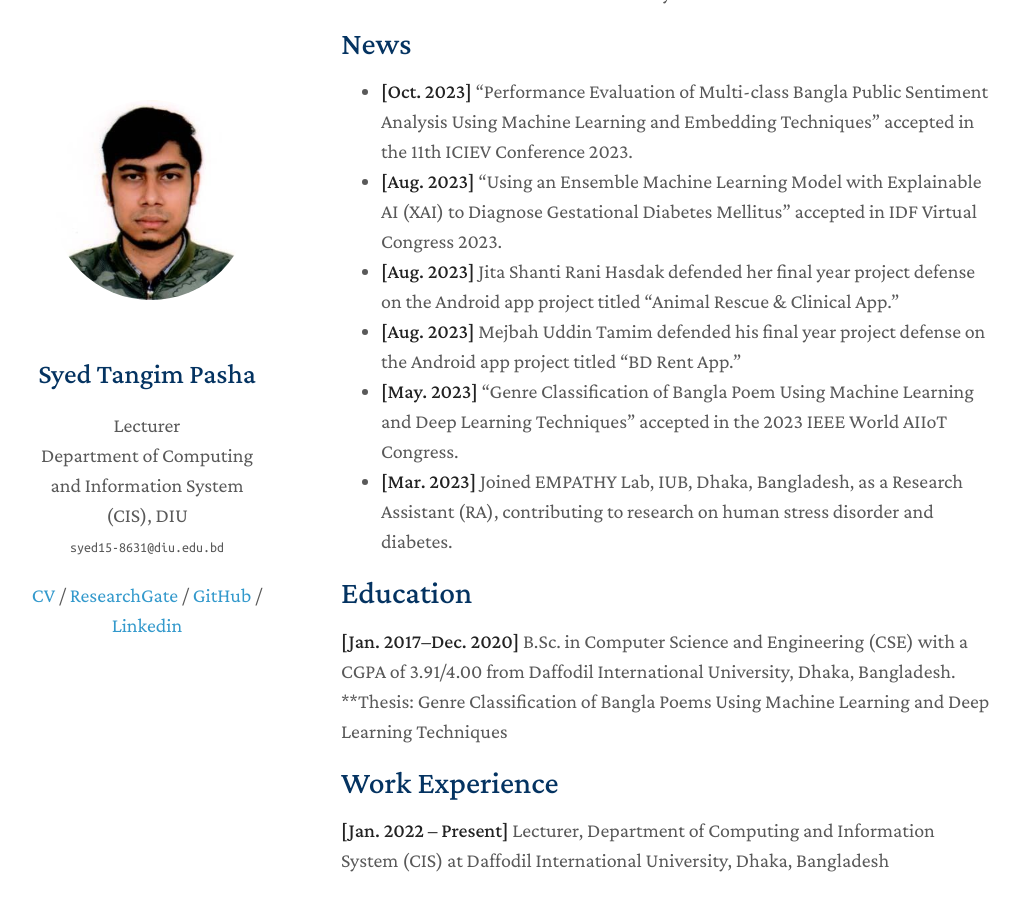
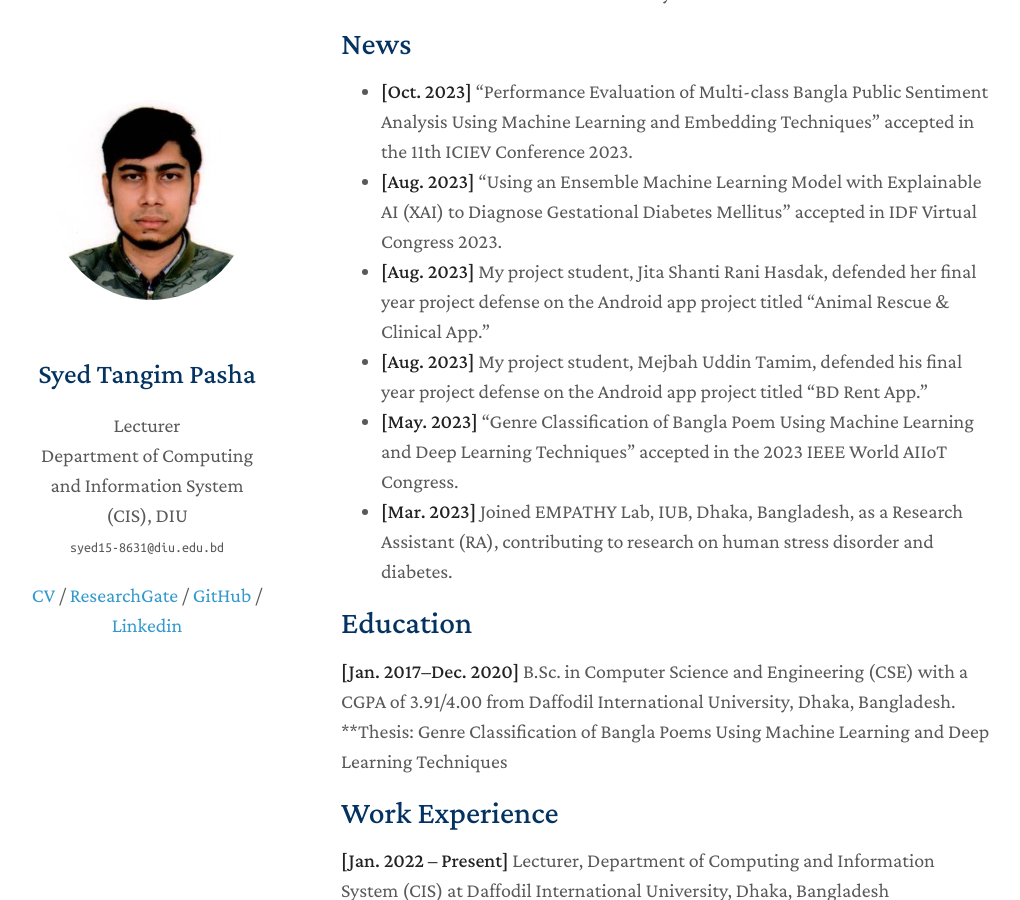
Before and after one commit to Syed-Tangim-Pasha/syed-tangim-pasha.github.io, a Jekyll site: the page built from index.md, in a window 1280 px wide and 900 px high, scrolled down 425 px. Shown: the whole window, without its empty margins (129-1149 px from the left). Built offline with Jekyll 4.4.1, drawn with Linux system fonts in a browser that asks for light colours; nearby versions of some CDN libraries; a style sheet for code colours, icons or effects is not loaded; our own code applies the rules of GitHub Pages for plain Markdown files.

Commit message:
Update index.md

```diff
--- a/index.md
+++ b/index.md
@@ -10,8 +10,8 @@ I am Syed Tangim Pasha, currently working as a lecturer in the Department of Com
 
 - **[Oct. 2023]** "Performance Evaluation of Multi-class Bangla Public Sentiment Analysis Using Machine Learning and Embedding Techniques" accepted in the 11th ICIEV Conference 2023.
 - **[Aug. 2023]** "Using an Ensemble Machine Learning Model with Explainable AI (XAI) to Diagnose Gestational Diabetes Mellitus" accepted in IDF Virtual Congress 2023.
-- **[Aug. 2023]** Jita Shanti Rani Hasdak defended her final year project defense on the Android app project titled "Animal Rescue & Clinical App."
-- **[Aug. 2023]** Mejbah Uddin Tamim defended his final year project defense on the Android app project titled "BD Rent App."
+- **[Aug. 2023]** My project student, Jita Shanti Rani Hasdak, defended her final year project defense on the Android app project titled "Animal Rescue & Clinical App."
+- **[Aug. 2023]** My project student, Mejbah Uddin Tamim, defended his final year project defense on the Android app project titled "BD Rent App."
 - **[May. 2023]** "Genre Classification of Bangla Poem Using Machine Learning and Deep Learning Techniques" accepted in the 2023 IEEE World AIIoT Congress.
 - **[Mar. 2023]** Joined EMPATHY Lab, IUB, Dhaka, Bangladesh, as a Research Assistant (RA), contributing to research on human stress disorder and diabetes.
 
```
